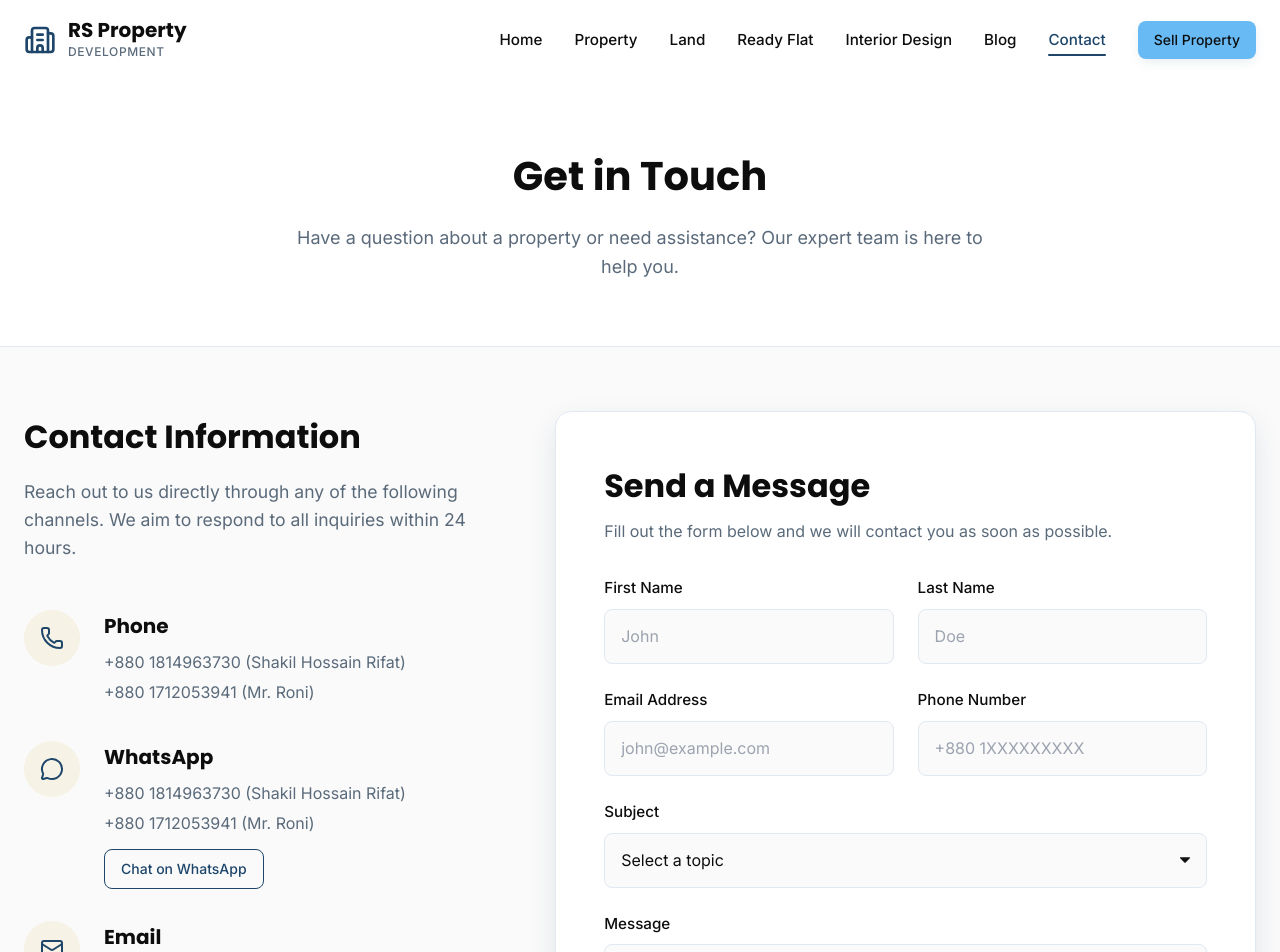
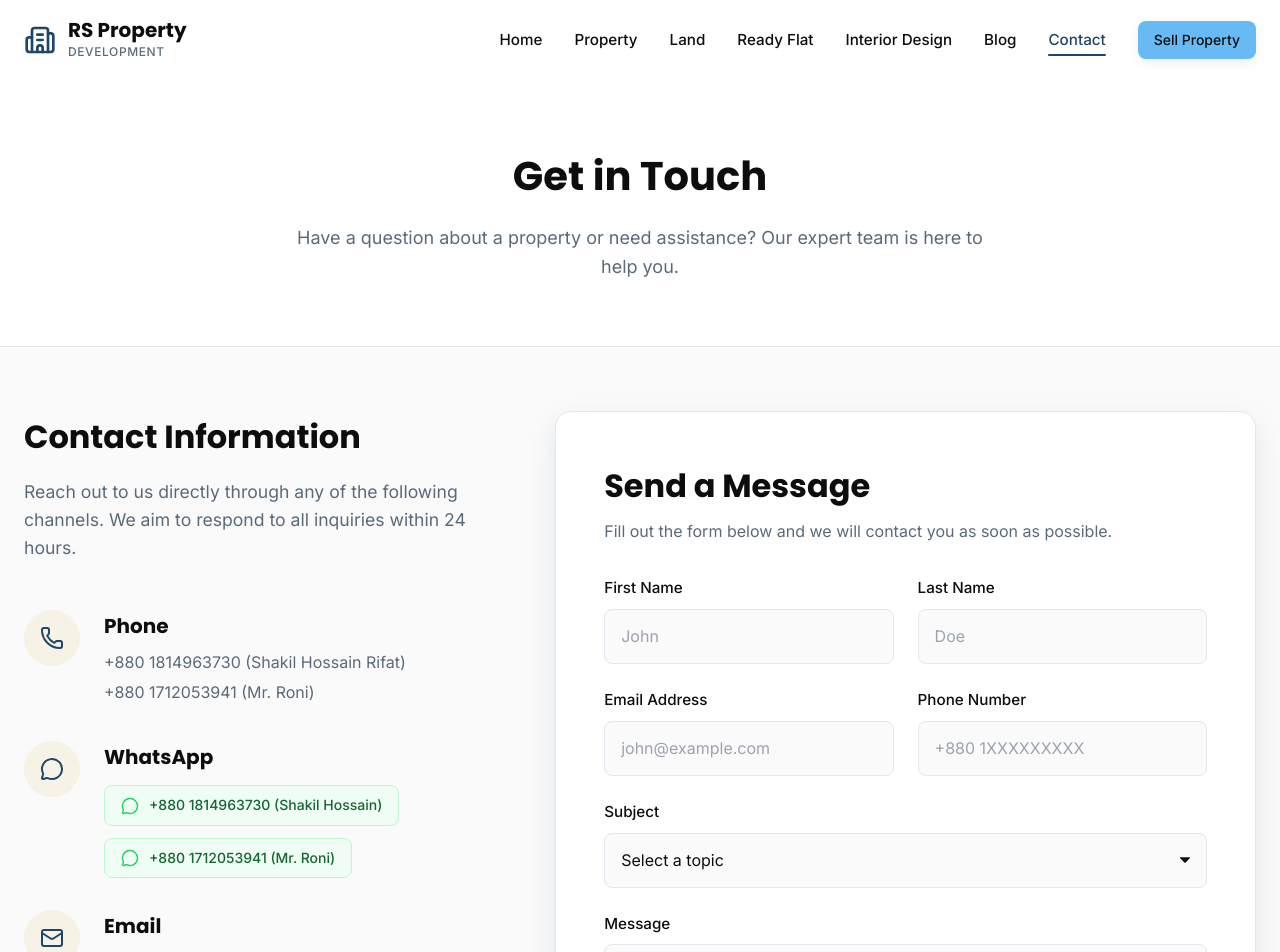
Before and after one commit to xioxhohan-ui/rs-property-development, a Next.js app: page /contact in a window 1280 px wide. Shown: the top 952 px of the page. Built offline with nearby package versions, Linux system fonts and the light colour scheme.

Commit message:
Update Contact page: Add separate WhatsApp chat buttons per number

```diff
--- a/src/app/contact/page.tsx
+++ b/src/app/contact/page.tsx
@@ -50,11 +50,28 @@ export default function ContactPage() {
                 <div className={styles.iconWrapper}>
                   <MessageCircle size={24} />
                 </div>
-                <div>
-                  <h3>WhatsApp</h3>
-                  <p>+880 1814963730 (Shakil Hossain Rifat)</p>
-                  <p>+880 1712053941 (Mr. Roni)</p>
-                  <Button variant="outline" size="sm" className={styles.actionBtn}>Chat on WhatsApp</Button>
+                <div style={{ width: '100%' }}>
+                  <h3 style={{ marginBottom: '12px' }}>WhatsApp</h3>
+                  <div style={{ display: 'flex', flexDirection: 'column', gap: '12px' }}>
+                    <a
+                      href="https://wa.me/8801814963730"
+                      target="_blank"
+                      rel="noopener noreferrer"
+                      style={{ display: 'inline-flex', alignItems: 'center', gap: '10px', padding: '8px 16px', background: '#f0fdf4', border: '1px solid #bbf7d0', borderRadius: '8px', color: '#166534', textDecoration: 'none', fontWeight: 500, fontSize: '14px', width: 'fit-content' }}
+                    >
+                      <MessageCircle size={18} color="#25D366" />
+                      +880 1814963730 (Shakil Hossain)
+                    </a>
+                    <a
+                      href="https://wa.me/8801712053941"
+                      target="_blank"
+                      rel="noopener noreferrer"
+                      style={{ display: 'inline-flex', alignItems: 'center', gap: '10px', padding: '8px 16px', background: '#f0fdf4', border: '1px solid #bbf7d0', borderRadius: '8px', color: '#166534', textDecoration: 'none', fontWeight: 500, fontSize: '14px', width: 'fit-content' }}
+                    >
+                      <MessageCircle size={18} color="#25D366" />
+                      +880 1712053941 (Mr. Roni)
+                    </a>
+                  </div>
                 </div>
               </div>
 
```
